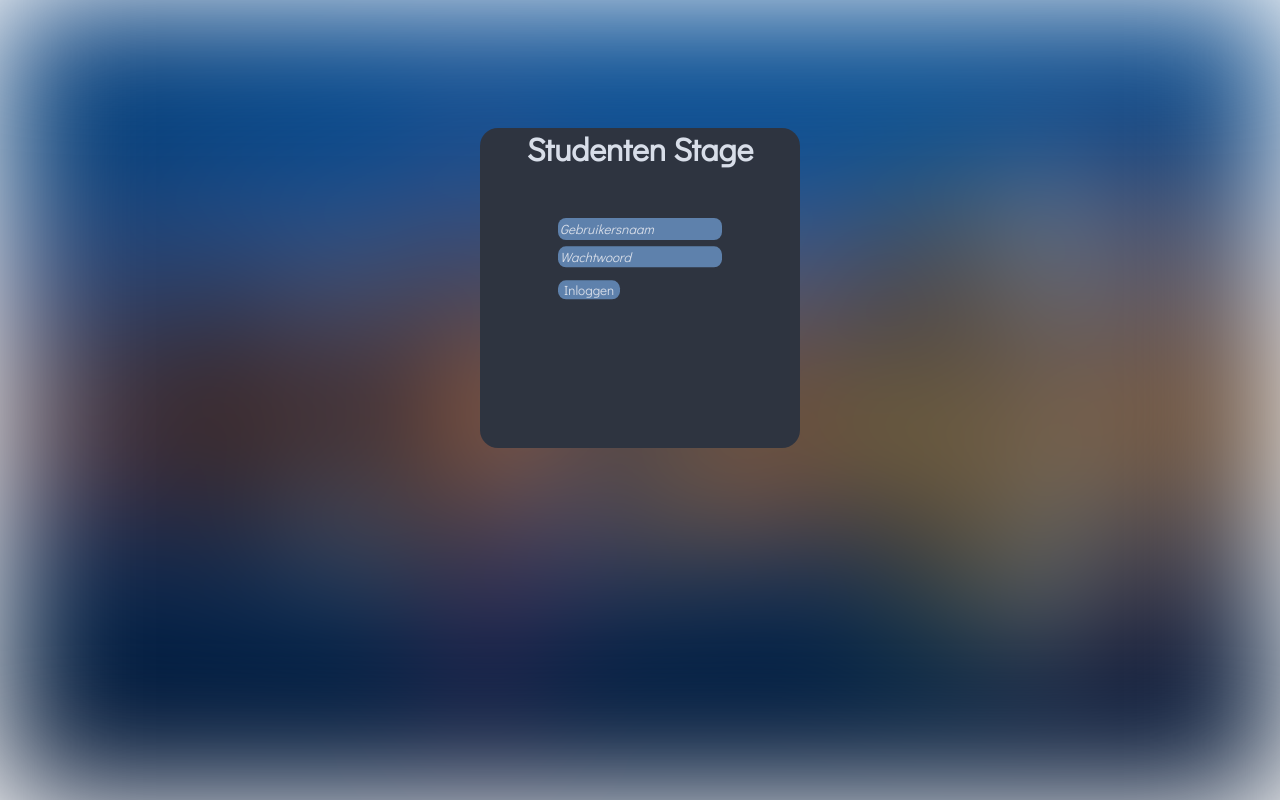
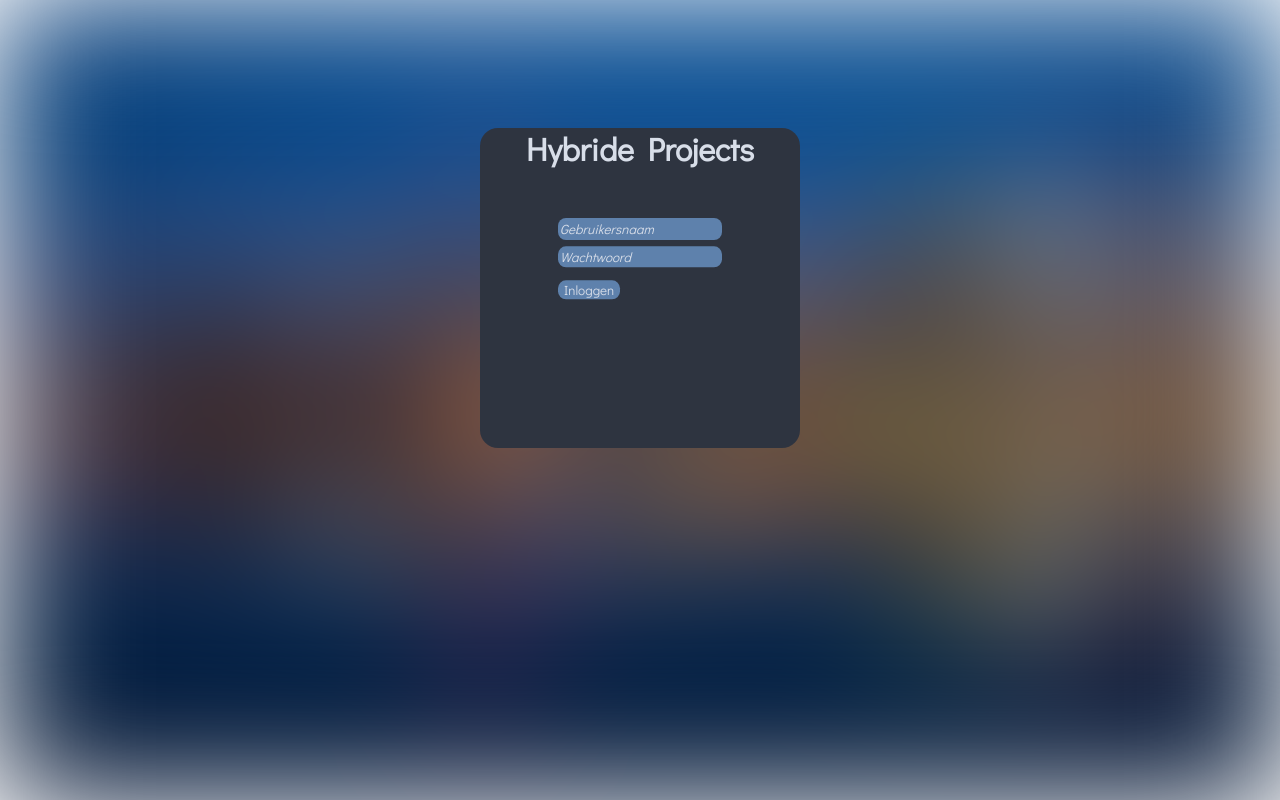
Before and after one commit to jayverrijt/hybrideprojects, a PHP site: page / in a window 1280 px wide. Run offline with PHP 8.4, Linux system fonts and the light colour scheme; a stand-in replaces the project's code that opens the database connection.

Commit message:
Changed project name

```diff
--- a/app/index.php
+++ b/app/index.php
@@ -47,7 +47,7 @@ global $WerktijdWeek;
             </div>
         </div>
         <div id="appLogoBranding">
-            <div class="centerTag"><h1 class="mainHeader">Studenten Stage</h1></div>
+            <div class="centerTag"><h1 class="mainHeader">Hybride Projects</h1></div>
         </div>
         <div id="appUIMenu">
             <div id="aUIm1" class="aUIm0 div_Away">
--- a/index.php
+++ b/index.php
@@ -1,7 +1,7 @@
 <!DOCTYPE html>
 <html lang="nl">
 <head>
-  <title>Studentenstage</title>
+  <title>Hybride Projects</title>
   <link rel="shortcut icon" href="utils/favicon.png">
   <link rel="stylesheet" href="jsapp/_jsapp_styles/ioSummonLogin.css">
   <link rel="stylesheet" href="global.css">
@@ -15,7 +15,7 @@
     </div>
     <div id="ioLoginApp" class="ioLoginApp div_Show blur_Off">
       <div class="centerTag"><h1 class="ioLoginHeader">
-        Studenten Stage
+        Hybride Projects
           </h1></div>
       <div class="ioLoginStyleCenter">
         <form class="ioLoginFormStyle" method="post">
```
